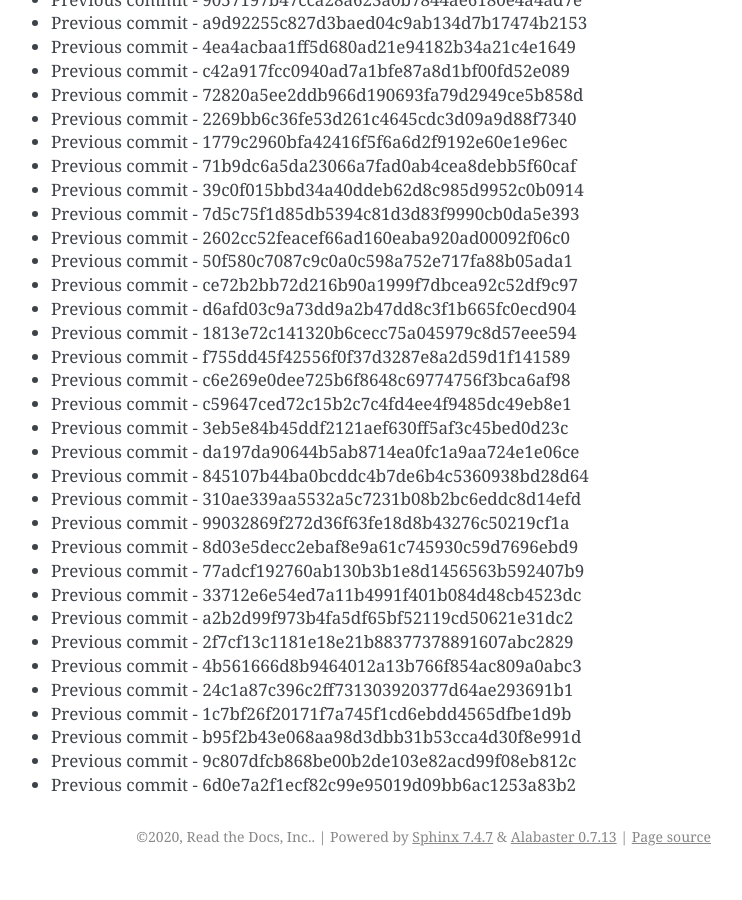
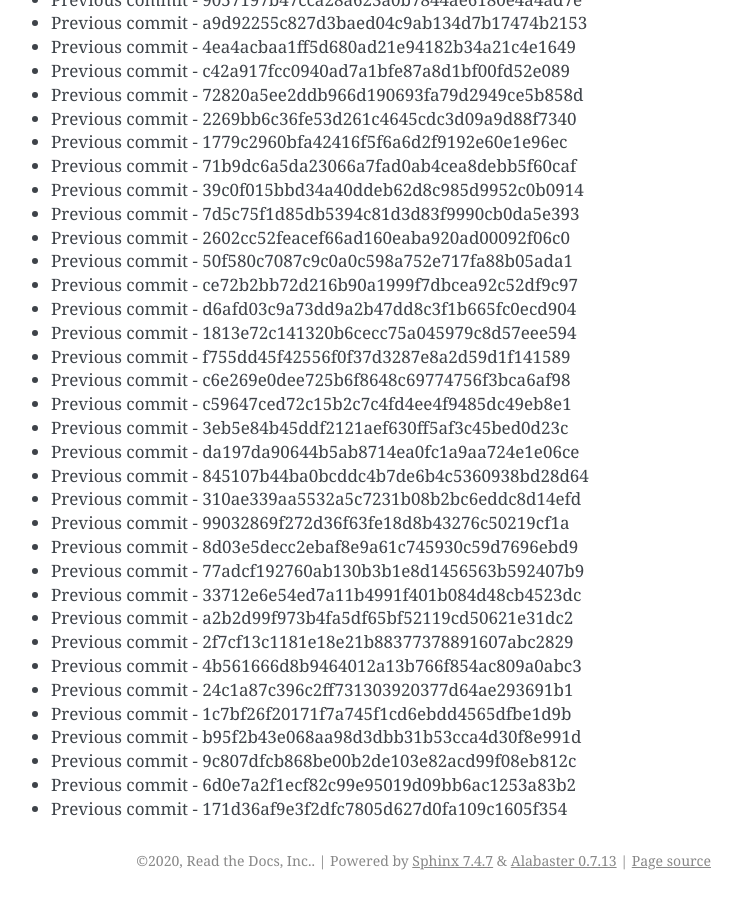
Before and after one commit to readthedocs/rtd-git-stresstest, a Sphinx documentation site: the page built from docs/updates.rst, in a window 1280 px wide and 900 px high, scrolled down 36018 px. Shown: the whole window, without its empty margins (399-1141 px from the left). Built offline with Sphinx 7.4.7, drawn with Linux system fonts in a browser that asks for light colours; before the commit the page ends 36894 px from its top, so only the background shows below that.

Commit message:
Generating commit from previous: 171d36af9e3f2dfc7805d627d0fa109c1605f354

```diff
--- a/docs/updates.rst
+++ b/docs/updates.rst
@@ -1545,3 +1545,4 @@ It can be tested for any performance characteristics.
 * Previous commit - b95f2b43e068aa98d3dbb31b53cca4d30f8e991d
 * Previous commit - 9c807dfcb868be00b2de103e82acd99f08eb812c
 * Previous commit - 6d0e7a2f1ecf82c99e95019d09bb6ac1253a83b2
+* Previous commit - 171d36af9e3f2dfc7805d627d0fa109c1605f354
```
